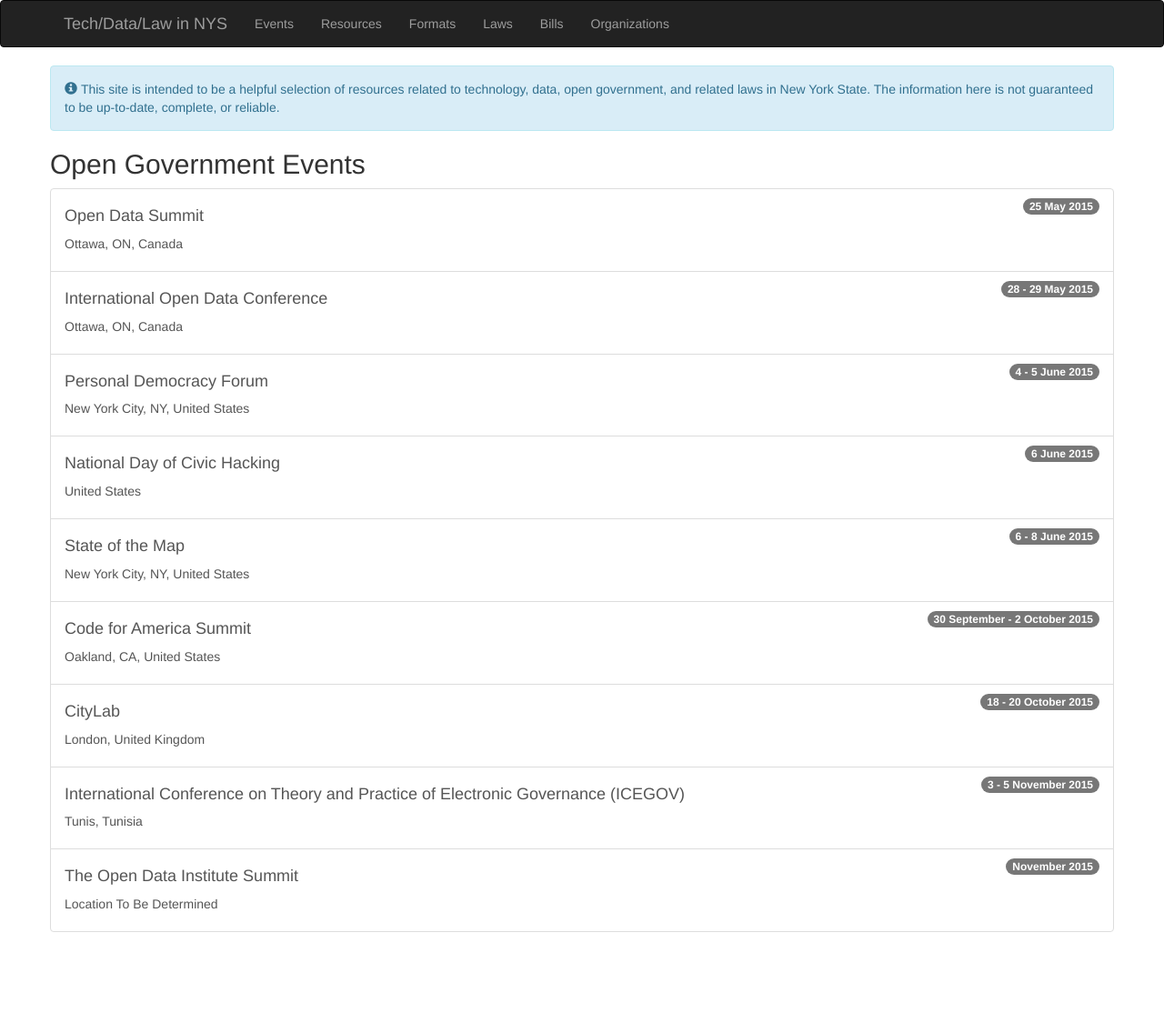
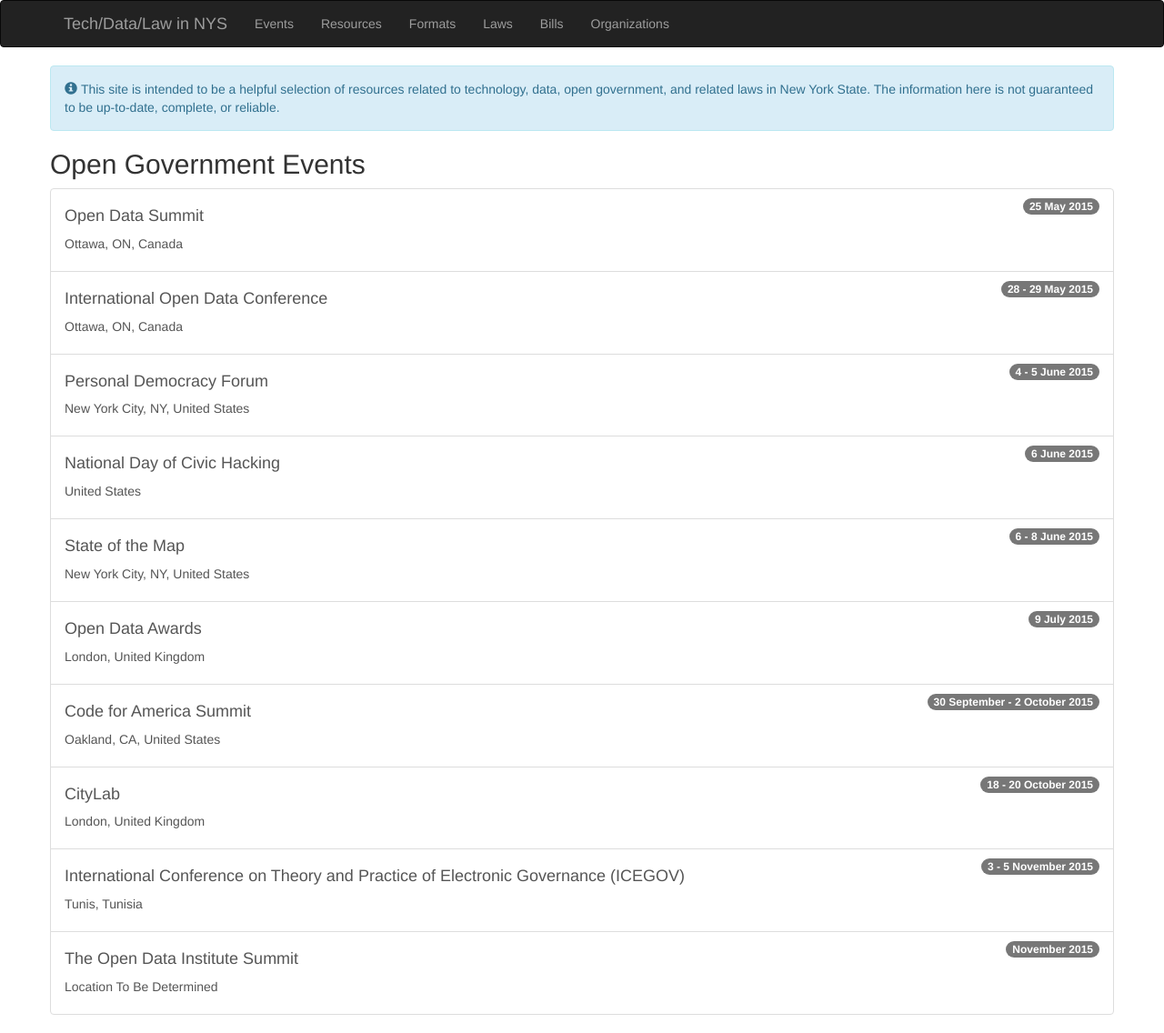
Before and after one commit to technickle/open-data-resources, a Jekyll site: the page built from events/index.md, in a window 1280 px wide. Shown: the whole page at 91% size. Built offline with Jekyll 4.4.1, drawn with Linux system fonts in a browser that asks for light colours; nearby versions of some CDN libraries; before the commit the page ends 1045 px from its top, so only the background shows below that.

Commit message:
Update index.md

```diff
--- a/events/index.md
+++ b/events/index.md
@@ -30,7 +30,12 @@ layout: default
     <h4>State of the Map</h4>
     <p>New York City, NY, United States</p>
   </a>
-  <a class="list-group-item" href="http://www.codeforamerica.org/summit/">
+  <a class="list-group-item" href="http://awards.theodi.org/">
+    <span class="badge">9 July 2015</span>
+    <h4>Open Data Awards</h4>
+    <p>London, United Kingdom</p>
+  </a>
+    <a class="list-group-item" href="http://www.codeforamerica.org/summit/">
     <span class="badge">30 September - 2 October 2015</span>
     <h4>Code for America Summit</h4>
     <p>Oakland, CA, United States</p>
```
